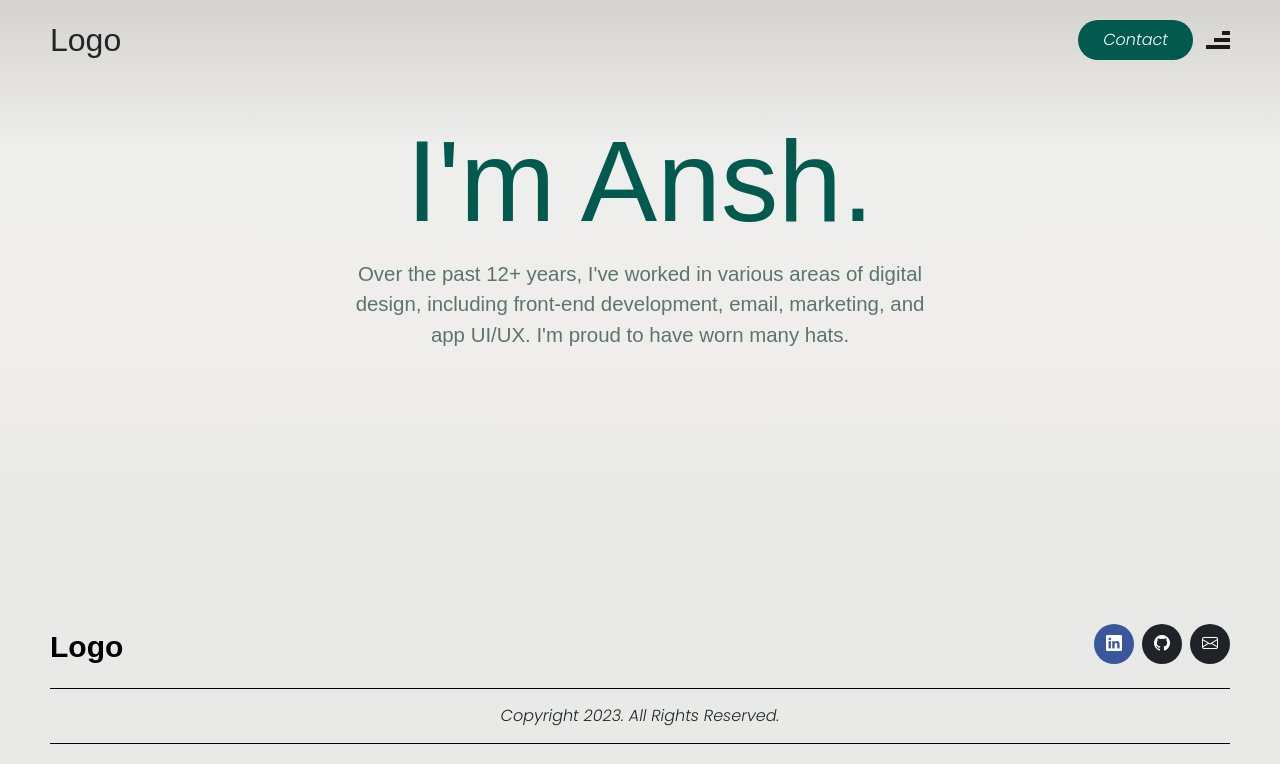
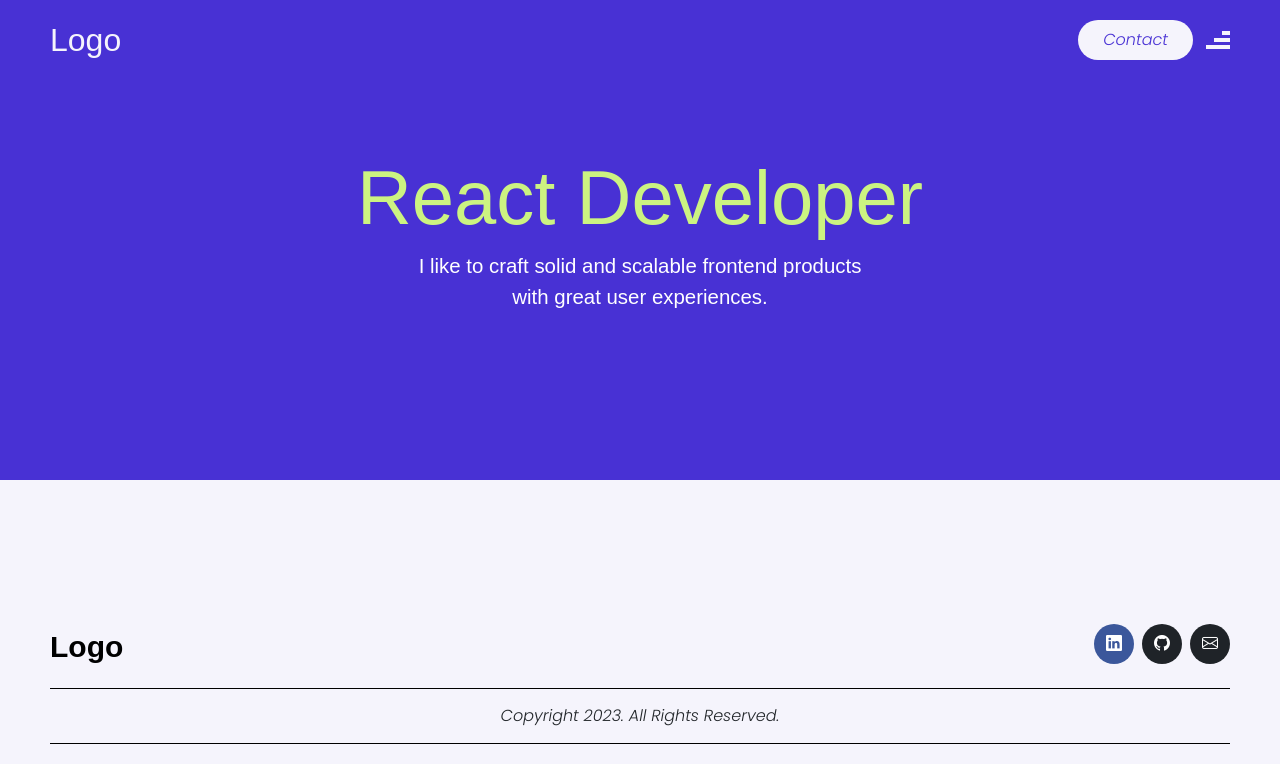
Before and after one commit to Anshkakkar15/next-portfolio, a Next.js app: page / in a window 1280 px wide. Shown: the top 764 px of the page. Built offline with nearby package versions, Linux system fonts and the light colour scheme; a web font is replaced by a local one.

Commit message:
added footer

```diff
--- a/app/common/mock/index.js
+++ b/app/common/mock/index.js
@@ -6,17 +6,17 @@ export const HeaderData = [
   },
   {
     id: 2,
-    slug: "/about",
-    name: "about",
+    slug: "/my-work",
+    name: "work",
   },
   {
     id: 3,
-    slug: "/projects",
-    name: "projects",
+    slug: "/notes",
+    name: "notes",
   },
   {
     id: 4,
-    slug: "/blogs",
-    name: "blogs",
+    slug: "/resume",
+    name: "resume",
   },
 ];
--- a/components/Banner/index.jsx
+++ b/components/Banner/index.jsx
@@ -2,18 +2,16 @@ import React from "react";
 
 import styles from "styles/Banner.module.css";
 
-export const Banner = () => {
+export const Banner = ({ heading, content }) => {
   return (
     <div className={styles.banner_canvas}>
       <div className="container">
         <div className={styles.head}>
-          <h1>I'm Ansh. </h1>
+          <h1>{heading}</h1>
         </div>
         <div className={`${styles.body} row justify-content-center`}>
-          <p className="col-xl-6 col-lg-10 text-center">
-            Over the past 12+ years, I've worked in various areas of digital
-            design, including front-end development, email, marketing, and app
-            UI/UX. I'm proud to have worn many hats.
+          <p className="col-xl-5 col-lg-7 col-md-9 col-sm-11 text-center">
+            {content}
           </p>
         </div>
       </div>
--- a/pages/index.jsx
+++ b/pages/index.jsx
@@ -3,7 +3,12 @@ import { Banner } from "components/Banner";
 export default function Home() {
   return (
     <div>
-      <Banner />
+      <Banner
+        heading={`React Developer`}
+        content={
+          "I like to craft solid and scalable frontend products with great user experiences."
+        }
+      />
     </div>
   );
 }
--- a/styles/Banner.module.css
+++ b/styles/Banner.module.css
@@ -8,14 +8,15 @@
     #efeeec 75%,
     #e9e9e7 100%
   ); */
-  background: linear-gradient(
+  /* background: linear-gradient(
     to bottom,
     #d5d4d0 0%,
     #d5d4d0 1%,
     #eeeeec 31%,
     #efeeec 75%,
     #e9e9e7 100%
-  );
+  ); */
+  background-color: #4831d4;
   z-index: -1;
   height: 60vh;
   width: 100%;
@@ -30,14 +31,21 @@
   font-size: 100px;
   text-align: center;
   color: #025a4e;
-  font-size: clamp(3.2rem, 0.5692rem + 8.238vw, 13.75rem);
+  color: #ccf381;
+  font-size: clamp(1.3rem, 0.5692rem + 8.238vw, 4.75rem);
   font-family: "Andika", sans-serif;
 }
 
 .body p {
   text-align: center;
-  color: #5c746f;
+  color: #fff;
   font-size: clamp(1rem, 0.8852rem + 0.4898vw, 1.375rem);
   font-family: "Andika", sans-serif;
   font-weight: 500;
 }
+
+@media screen and (max-width: 800px) {
+  .banner_canvas {
+    height: 40vh;
+  }
+}
--- a/styles/Globals.css
+++ b/styles/Globals.css
@@ -16,7 +16,8 @@ body {
 }
 body {
   /* background-color: #d5d4d0 !important; */
-  background-color: #e9e9e7 !important;
+  /* background-color: #e9e9e7 !important; */
+  background-color: #f5f4fc !important;
 }
 .container {
   max-width: 1700px !important;
--- a/styles/Layout.module.css
+++ b/styles/Layout.module.css
@@ -7,6 +7,7 @@
 .logo {
   font-size: 2rem;
   font-family: "Andika", sans-serif;
+  color: #f5f4fc;
 }
 .primary_nav {
   margin: 0;
@@ -29,7 +30,7 @@
 }
 .primary_nav:before {
   content: "";
-  background-color: #1b2b34;
+  background-color: #3d155f;
   height: 50%;
   width: 100%;
   transform: translateX(-100%);
@@ -40,7 +41,7 @@
 }
 .primary_nav::after {
   content: "";
-  background-color: #1b2b34;
+  background-color: #3d155f;
   height: 50%;
   width: 100%;
   position: absolute;
@@ -63,17 +64,17 @@
 }
 
 .primary_nav li:nth-child(1) {
-  --_color: #6eb0f7;
+  --_color: #ccf381;
 }
 
 .primary_nav li:nth-child(2) {
-  --_color: #ff0374;
+  --_color: #ccf381;
 }
 .primary_nav li:nth-child(3) {
-  --_color: #ff9200;
+  --_color: #ccf381;
 }
 .primary_nav li:nth-child(4) {
-  --_color: #00c9c6;
+  --_color: #ccf381;
 }
 
 .nav_link {
@@ -107,7 +108,7 @@
 .menu {
   --height: 4px;
   --width: 16px;
-  --bg: #191a19;
+  --bg: #f5f4fc;
   display: flex;
   flex-direction: column;
   gap: 0.2rem;
@@ -163,11 +164,11 @@
   margin-right: 13px;
 }
 .contact_btn button {
-  background-color: #025a4e;
+  background-color: #f5f4fc;
   padding: 8px 25px;
   outline: none;
   border: none;
-  color: white;
+  color: #4831d4;
   border-radius: 50px;
   cursor: pointer;
   font-family: "Poppins", sans-serif;
```
